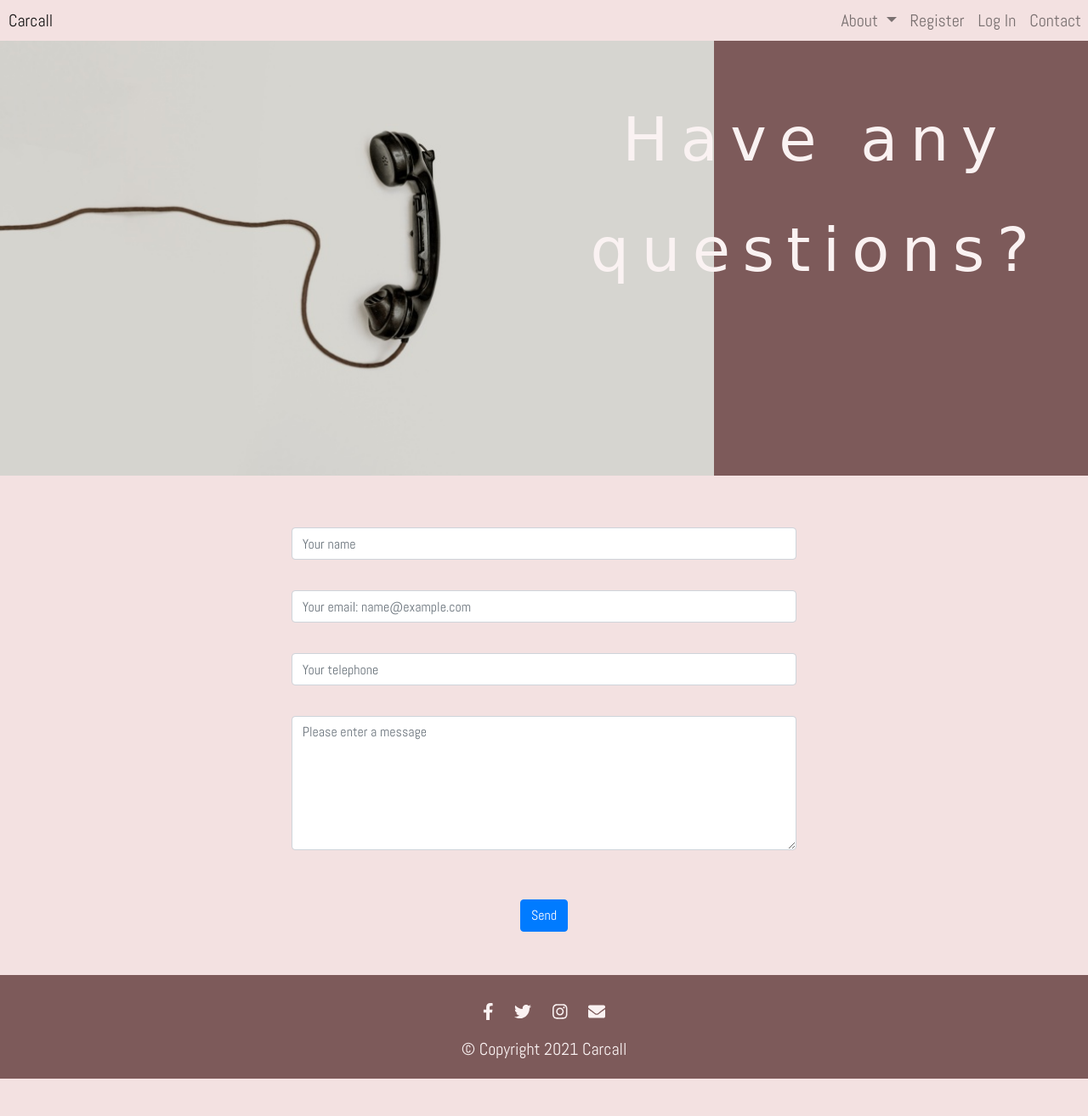
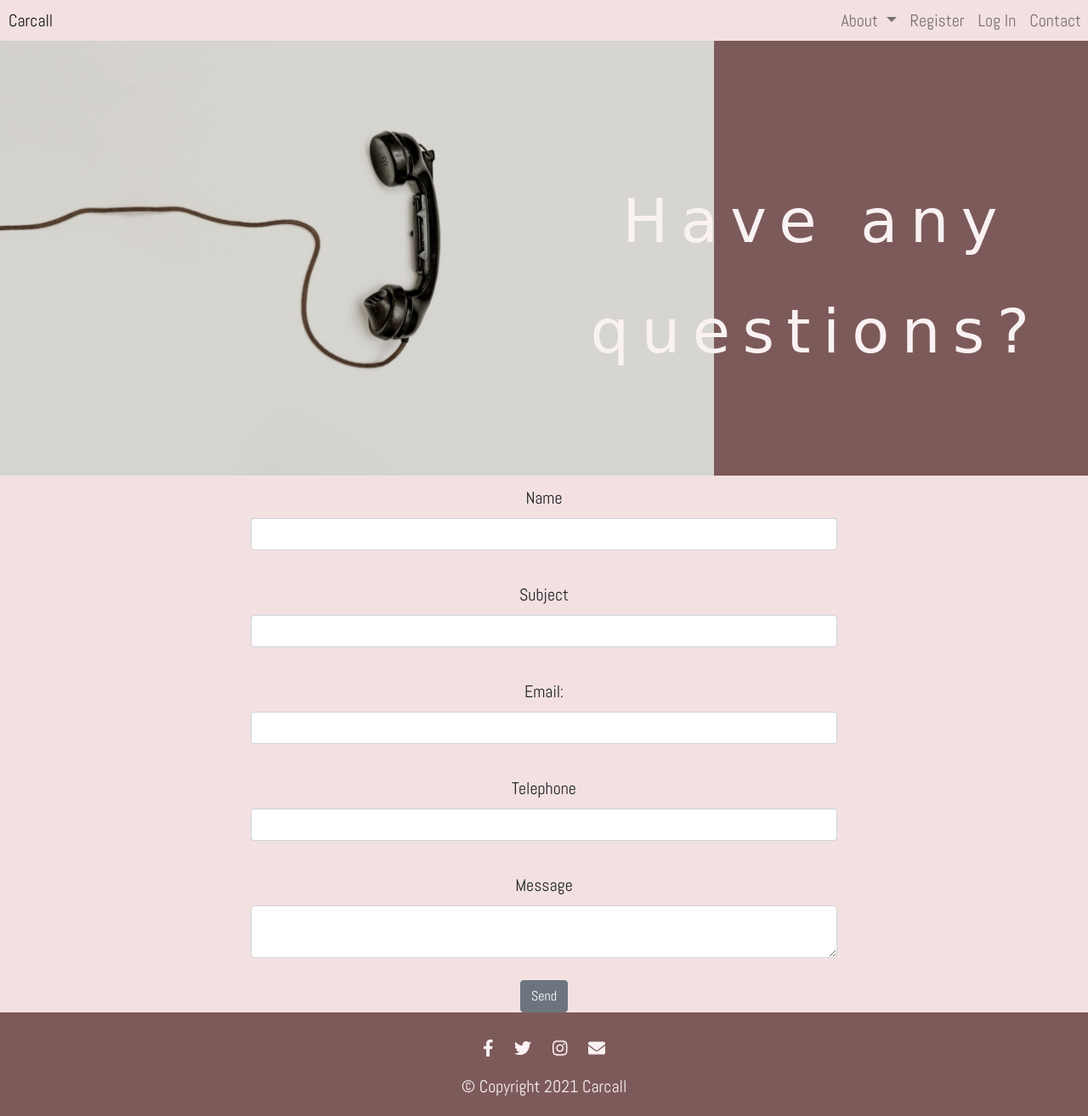
Before and after one commit to msbetsy/car_rental, a Flask app: page /contact in a window 1280 px wide. Shown: the whole page at 85% size. Before the commit the page ends 1270 px from the top, so only its background shows below. Run offline with Flask 2, Linux system fonts and the light colour scheme; some libraries are stand-ins or nearby versions; some web fonts are replaced.

Commit message:
Add contact form

```diff
--- /dev/null
+++ b/app/main/forms.py
@@ -0,0 +1,16 @@
+"""This module stores application forms."""
+from flask_wtf import FlaskForm
+from wtforms import StringField, SubmitField, TextAreaField
+from wtforms.fields.html5 import TelField
+from wtforms.validators import DataRequired, Email, Length
+
+
+class ContactForm(FlaskForm):
+    """Class used for email contact.
+    """
+    name = StringField("Name", validators=[DataRequired()])
+    subject = StringField("Subject", validators=[DataRequired()])
+    email = StringField("Email: ", validators=[DataRequired(), Length(1, 80), Email()])
+    telephone = TelField("Telephone", validators=[DataRequired()])
+    message = TextAreaField("Message", validators=[DataRequired()])
+    submit = SubmitField("Send")
--- a/app/main/views.py
+++ b/app/main/views.py
@@ -2,6 +2,7 @@
 from flask import render_template
 from flask_login import current_user
 from . import main
+from .forms import ContactForm
 
 
 @main.route('/', methods=['GET', 'POST'])
@@ -11,7 +12,10 @@ def index():
 
 @main.route("/contact", methods=["GET", "POST"])
 def contact():
-    return render_template("contact.html", current_user=current_user)
+    form = ContactForm()
+    if form.validate_on_submit():
+        return render_template("contact.html", form=form, success=True, current_user=current_user)
+    return render_template("contact.html", form=form, current_user=current_user)
 
 
 @main.route("/news")
--- a/app/templates/contact.html
+++ b/app/templates/contact.html
@@ -1,38 +1,20 @@
-{% include "header.html" %}
+{% extends "base.html" %}
+{% block imagine %}
+    <img class="image" src="{{ url_for('static', filename='img/phone.jpg')}}" alt="phone">
+{% endblock %}
 
-<!--Title-->
+{% block small_heading %}
+    Have any questions?
+{% endblock %}
 
-<div class="row">
-    <div class="col-lg-6 title-row">
-        <img class="contact_img image" src="{{ url_for('static', filename='img/phone.jpg')}}" alt="phone">
-    </div>
-    <div class="col-lg-6 title-row">
-        <h1 class="big-heading">Have any questions?</h1>
-    </div>
-</div>
+{% block big_heading %}
+    Have any questions?
+{% endblock %}
 
-</div>
-</section>
-
-
-<section class="white-section inside-text-section">
-    <form class="contact-form">
-        <div class="form-group">
-            <input type="text" class="form-control" id="FormInputName" placeholder="Your name">
-        </div>
-        <div class="form-group">
-            <input type="email" class="form-control" id="FormInputEmail" placeholder="Your email: name@example.com">
-        </div>
-        <div class="form-group">
-            <input type="tel" class="form-control" id="FormInputTel" placeholder="Your telephone">
-        </div>
-        <div class="form-group">
-            <textarea rows="6" class="form-control" placeholder="Please enter a message"
-                      id="FormInputMessage"></textarea>
-        </div>
-        <br>
-        <button type="submit" class="btn btn-primary" id="SubmitMessage">Send</button>
-    </form>
-</section>
-
-{% include "footer.html" %}
+{% block main_text %}
+    {% if success %}
+        <p class="mail-send">Thank's for your e-mail.</p>
+    {% else: %}
+        {{ wtf.quick_form(form, novalidate=True, button_map={"submit": "secondary"}) }}
+    {% endif %}
+{% endblock %}
```
